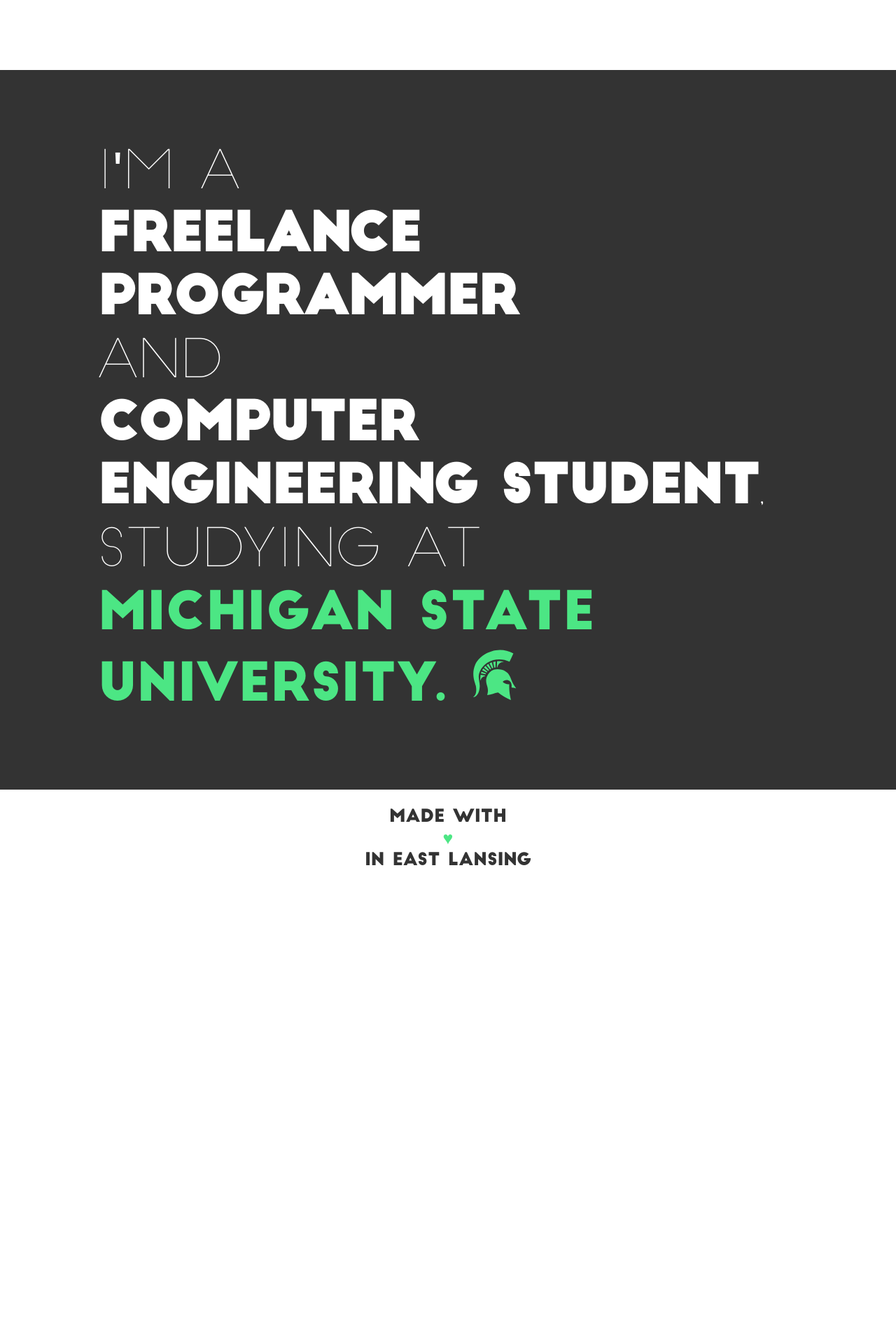
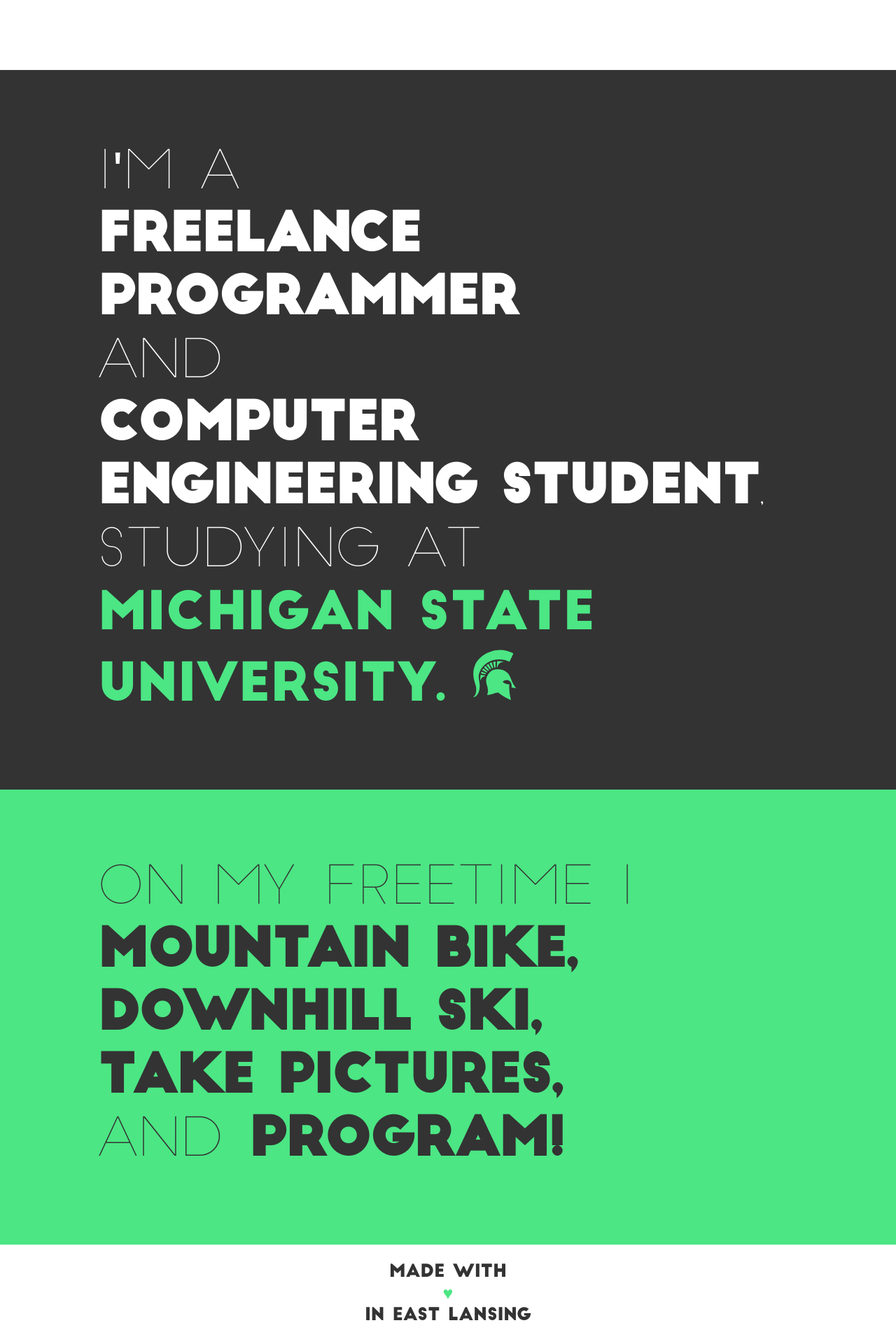
Before and after one commit to SuperUser320/superuser320.github.io, a Jekyll site: the page built from index.html, in a window 1280 px wide. Shown: the part 800-2720 px from the top of the page at 70% size. Built offline with Jekyll 4.4.1, drawn with Linux system fonts in a browser that asks for light colours; nearby versions of some CDN libraries; before the commit the page ends 2070 px from its top, so only the background shows below that.

Commit message:
Added freetime block

```diff
--- a/_includes/header.html
+++ b/_includes/header.html
@@ -1,4 +1,3 @@
-
 <div id="header">
     <div id="title" class="float">
 
--- a/css/styles.scss
+++ b/css/styles.scss
@@ -42,55 +42,26 @@
     clear: both;
 }
 
-strong {
+strong, bold {
     font-family: $body-font-strong;
 }
 
-bold {
+#scroll-cover {
+    position: absolute;
+    opacity: 0;
     color: $accent-color;
-    font-family: $body-font-strong;
+    width: 100vw;
+    height: 100vh;
+    margin: 0;
+    padding: 0;
+    top: 0;
+    left: 0;
 }
 
 /**************************************
 			   HEADER
 ***************************************/
 
-#header {
-    position: absolute;
-    z-index: 1;
-    width: 100vw;
-
-    #title {
-        position: relative;
-
-        font-size: 75px;
-        font-weight: 300;
-        font-family: $title-font;
-        text-transform: uppercase;
-        letter-spacing: 10px;
-        color: $secondary-color;
-
-        text-shadow: 0 10px 0 #333;
-        strong {
-            font-weight: 300;
-        }
-    }
-
-    #connect {
-        position: relative;
-    }
-}
-
-#portrait {
-    position: absolute;
-    background-size: cover;
-    background-attachment: fixed;
-    background-position: 60% 50%;
-    height: 100vh;
-    width: 100vw;
-    background-image: url("/res/img/portrait.png");
-
-}
 
 /**************************************
 			   HEADER
@@ -125,6 +96,10 @@
     font-size: $title-size;
     font-family: $title-font;
 
+    bold {
+        color: $accent-color;
+    }
+
     line-height: 0px;
     text-align: center;
     padding: 50vh 0;
@@ -136,7 +111,7 @@
     }
 }
 
-.block {
+#block1 {
     position: relative;
 
     font-size: $body-size;
@@ -144,8 +119,28 @@
 
     padding: 100px;
 
-    strong {
-        font-family: $body-font-strong;
+    bold {
+        color: $accent-color;
+    }
+
+    background-color: $primary-color;
+    color: $secondary-color;
+}
+
+#block2 {
+    position: relative;
+
+    font-size: $body-size;
+    font-family: $body-font;
+
+    padding: 100px;
+
+    bold {
+        color: $secondary-color;
+    }
+
+    background-color: $accent-color;
+    color: $primary-color;
 }
 
 .fadein {
@@ -156,10 +151,6 @@
     opacity:    0;
     transform: scale(0.95);
     transition: .8s;
-    }
-
-    background-color: $primary-color;
-    color: $secondary-color;
 }
 
 /**************************************
--- a/index.html
+++ b/index.html
@@ -10,7 +10,8 @@
     </div>
 </div>
 
-<div id="content" class="block">
+<div id="content">
+    <div id="block1">
         <div class="fadein">
             I'm a <br>
             <strong>freelance programmer</strong>
@@ -24,3 +25,20 @@
             <bold>Michigan State University.</bold> <img src="/res/MSUSpartans_Logo.svg" height="75px">
         </div>
     </div>
+
+    <div id="block2">
+        <div class="fadein">
+            On my freetime I<br>
+            <strong>Mountain Bike,</strong><br>
+        </div>
+        <div class="fadein">
+            <strong>Downhill Ski,</strong><br>
+        </div>
+        <div class="fadein">
+            <strong>Take Pictures,</strong><br>
+        </div>
+        <div class="fadein">
+            and <strong>program!</strong><br>
+        </div>
+    </div>
+</div>
```
Also changed, not shown: js/fade.js (+7 -8 lines), js/fade.min.js. Lines whose indentation alone changed are shown as unchanged.
